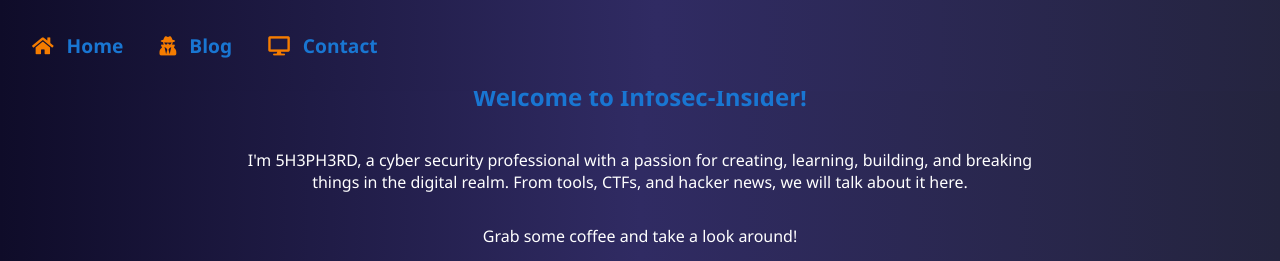
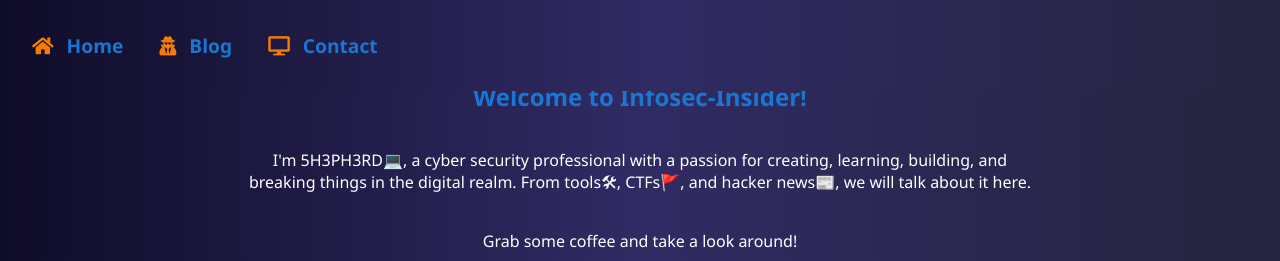
Before and after one commit to MasterchiefGalaxy/5H3PH3RD.Firebase, a website: page index.html in a window 1280 px wide. Shown: the top 261 px of the page. Drawn offline with Linux system fonts and the light colour scheme.

Commit message:
More Fixes

```diff
--- a/index.html
+++ b/index.html
@@ -73,7 +73,7 @@
         <section id="about">
             <div class="container">
                 <h2>Welcome to Infosec-Insider!</h2>
-                <p>I'm 5H3PH3RD, a cyber security professional with a passion for creating, learning, building, and breaking things in the digital realm. From tools, CTFs, and hacker news, we will talk about it here.</p>
+                <p>I'm 5H3PH3RD💻, a cyber security professional with a passion for creating, learning, building, and breaking things in the digital realm. From tools🛠, CTFs🚩, and hacker news📰, we will talk about it here.</p>
                 <p>Grab some coffee and take a look around!</p>
                 <!-- GitHub Link -->
                 <div class="github-link">
```
Also changed, not shown: contact.html (+5 -0 lines), images/youtube.png (added).
